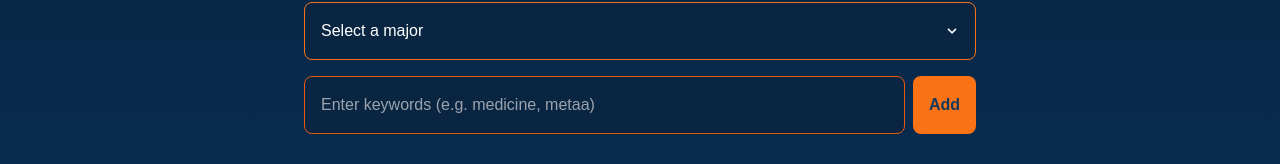
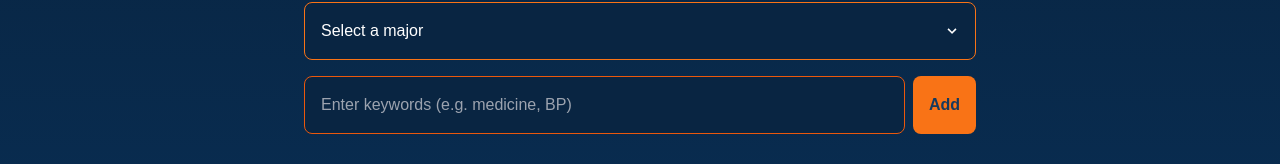
Before and after one commit to ChefOmarDee/shpecify, a Next.js app: page / in a window 1280 px wide. Shown: the part 118-282 px from the top of the page. Built offline with nearby package versions, Linux system fonts and the light colour scheme.

Commit message:
fixed typo in keyword input placeholder

```diff
--- a/app/(pages)/page.jsx
+++ b/app/(pages)/page.jsx
@@ -161,7 +161,7 @@ const HomeContent = () => {
               <div className="flex space-x-2">
                 <input
                   type="text"
-                  placeholder="Enter keywords (e.g. medicine, metaa)"
+                  placeholder="Enter keywords (e.g. medicine, BP)"
                   value={keywordInput}
                   onChange={(e) => setKeywordInput(e.target.value)}
                   onKeyPress={handleKeyPress}
```
